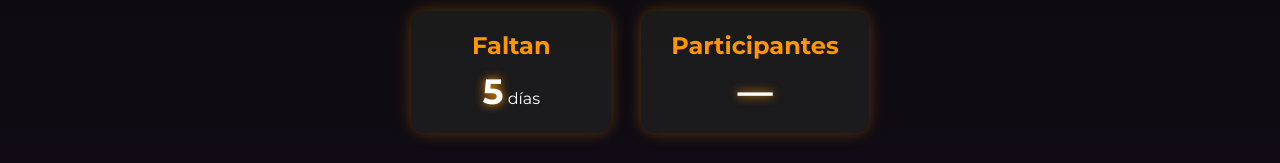
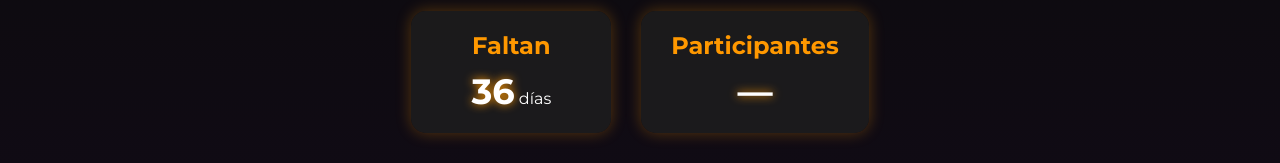
Before and after one commit to lastjodaween/fiesta, a plain HTML site: page index.html in a window 1280 px wide. Shown: the part 235-398 px from the top of the page. Drawn offline with Linux system fonts and the light colour scheme; no server answers.

Commit message:
Actualizar index.html

```diff
--- a/index.html
+++ b/index.html
@@ -219,7 +219,7 @@
 
   <script>
     // Cuenta regresiva días
-    const eventDate = new Date(2025, 9, 1); // Octubre = 9
+    const eventDate = new Date(2025, 10, 1); // Octubre = 9
     const diasElement = document.getElementById('dias');
     function updateCountdown() {
       const now = new Date();
```
